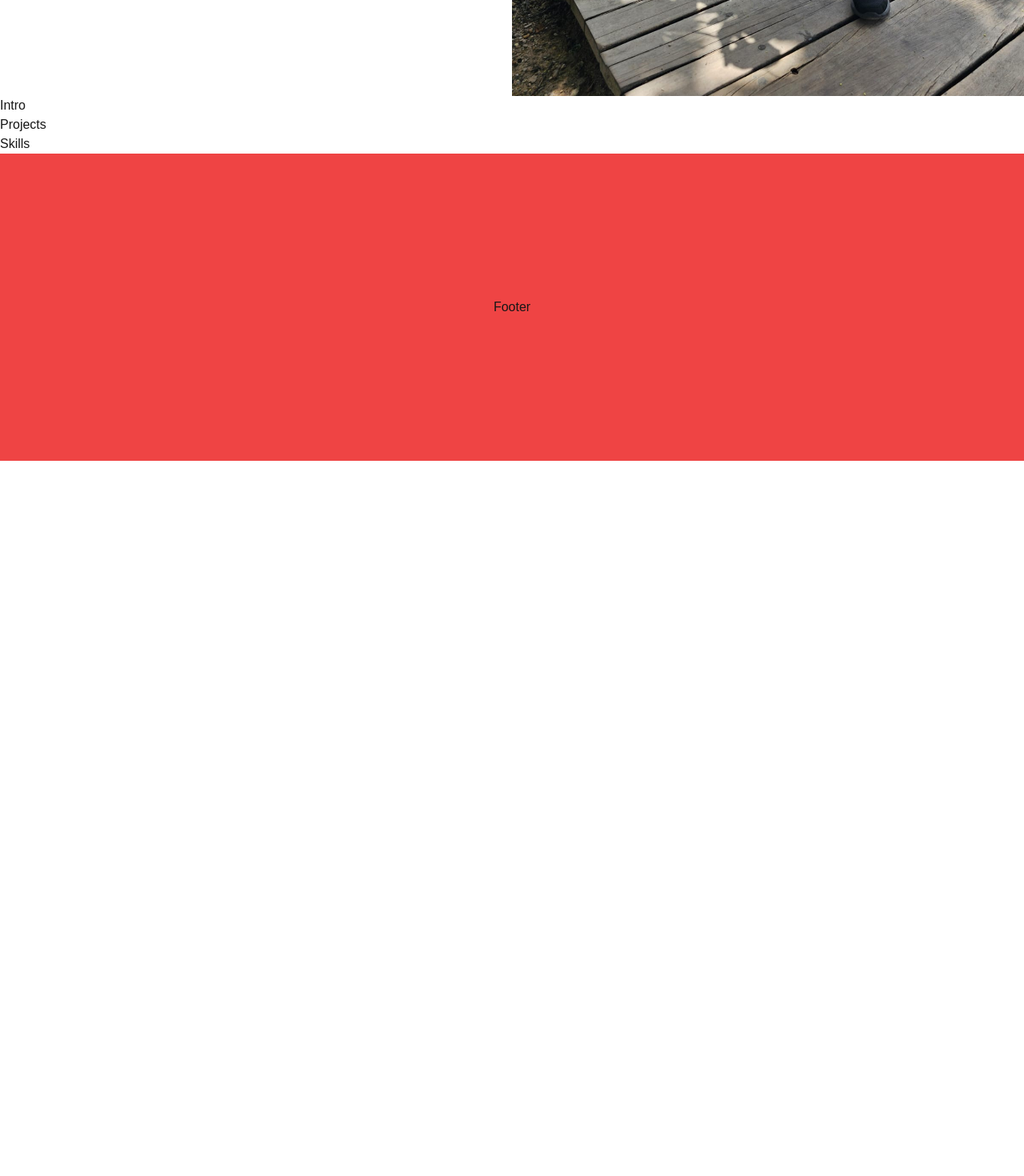
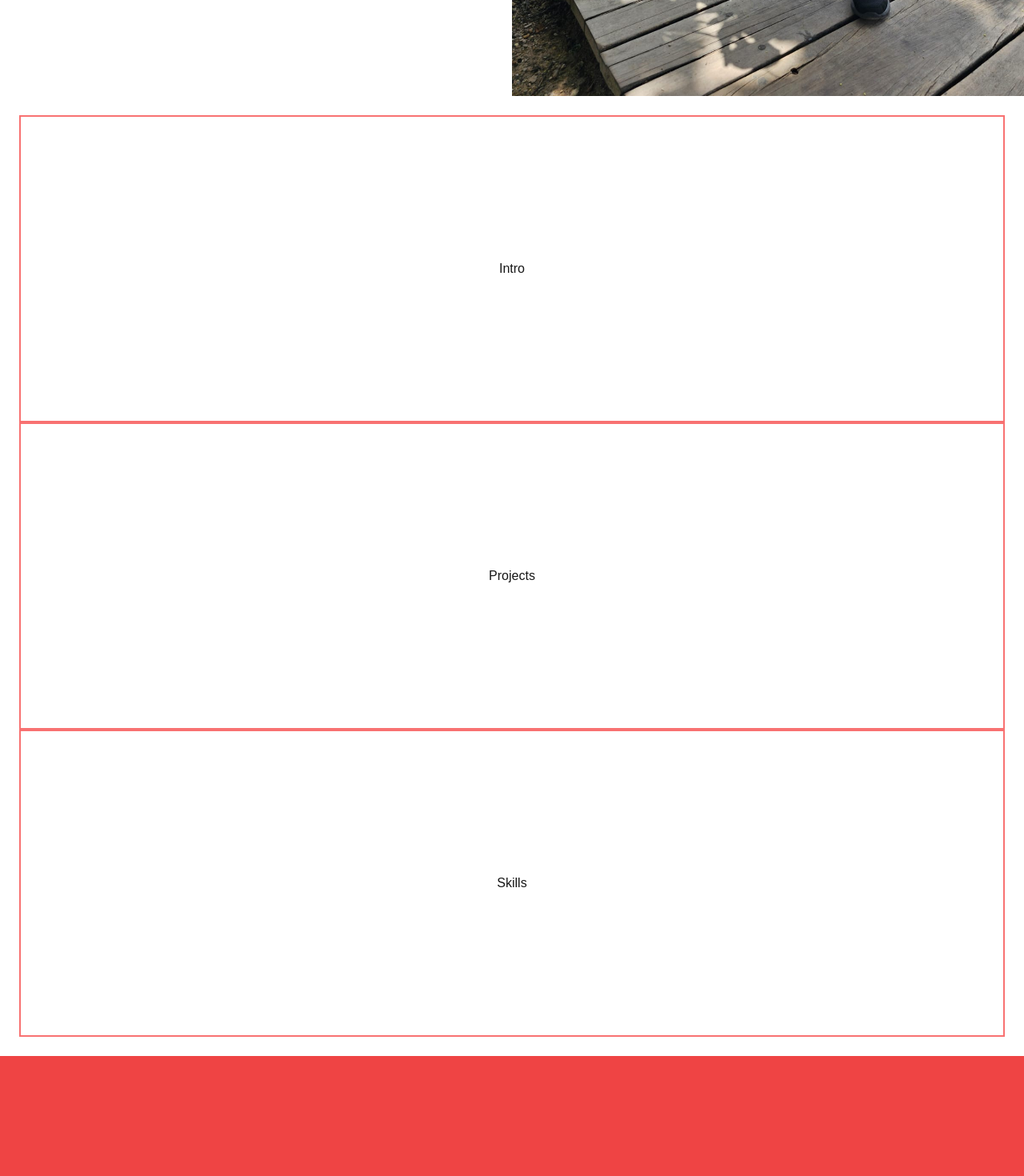
Before and after one commit to BrandonCMohammed/portfolio, a Next.js app in the folder portfolio/: page / in a window 1280 px wide. Shown: the part 680-2150 px from the top of the page at 80% size. Before the commit the page ends 1256 px from the top, so only its background shows below. Built offline with nearby package versions, Linux system fonts and the light colour scheme.

Commit message:
Created intro, project and skills component and added them to the home page

```diff
--- /dev/null
+++ b/portfolio/app/components/intro.tsx
@@ -0,0 +1,10 @@
+export default function Intro() {
+    return (
+        <>
+            <section id="intro_about_me" className="h-96 border-2 border-red-400 flex justify-center items-center w-full">
+                Intro
+
+            </section>
+        </>
+    );
+}
--- /dev/null
+++ b/portfolio/app/components/projects.tsx
@@ -0,0 +1,9 @@
+export default function Projects() {
+    return (
+        <>
+            <section id="projects" className="h-96 border-2 border-red-400 flex justify-center items-center w-full">
+                Projects
+            </section>
+        </>
+    );
+}
--- /dev/null
+++ b/portfolio/app/components/skills.tsx
@@ -0,0 +1,9 @@
+export default function Skills() {
+    return (
+        <>
+            <section id="skills" className="h-96 border-2 border-red-400 flex justify-center items-center w-full">
+                Skills
+            </section>
+        </>
+    );
+}
--- a/portfolio/app/page.tsx
+++ b/portfolio/app/page.tsx
@@ -1,11 +1,15 @@
+import Intro from "./components/intro";
+import Projects from "./components/projects";
+import Skills from "./components/skills";
+
 export default function Home() {
   return (
-    <div className="">
-      <div id="intro_about_me">Intro</div>
+    <section id="body" className="flex flex-col justify-center items-center p-6">
+      <Intro/>
 
-      <div id="projects">Projects</div>
+      <Projects/>
 
-      <div id="skills">Skills</div>
-    </div>
+      <Skills/>
+    </section>
   );
 }
```
